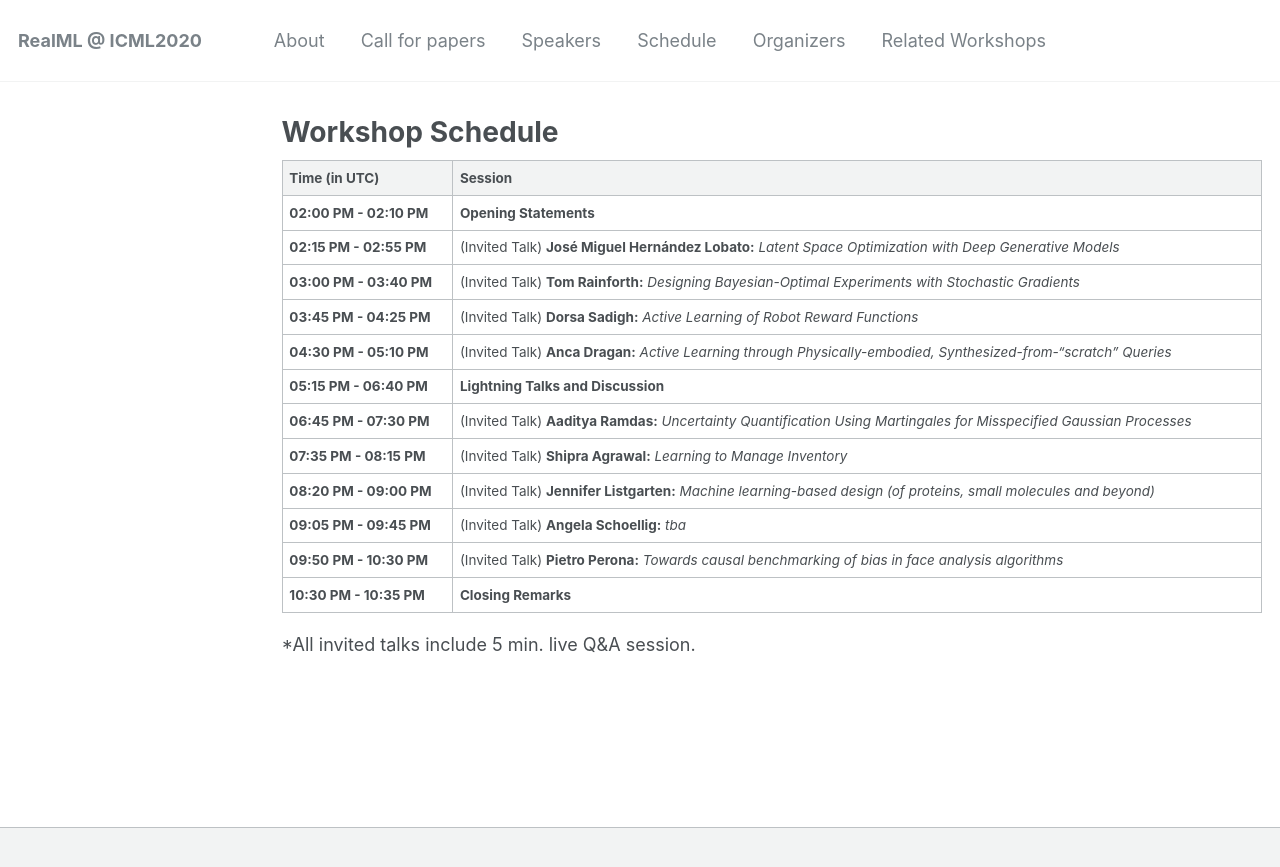
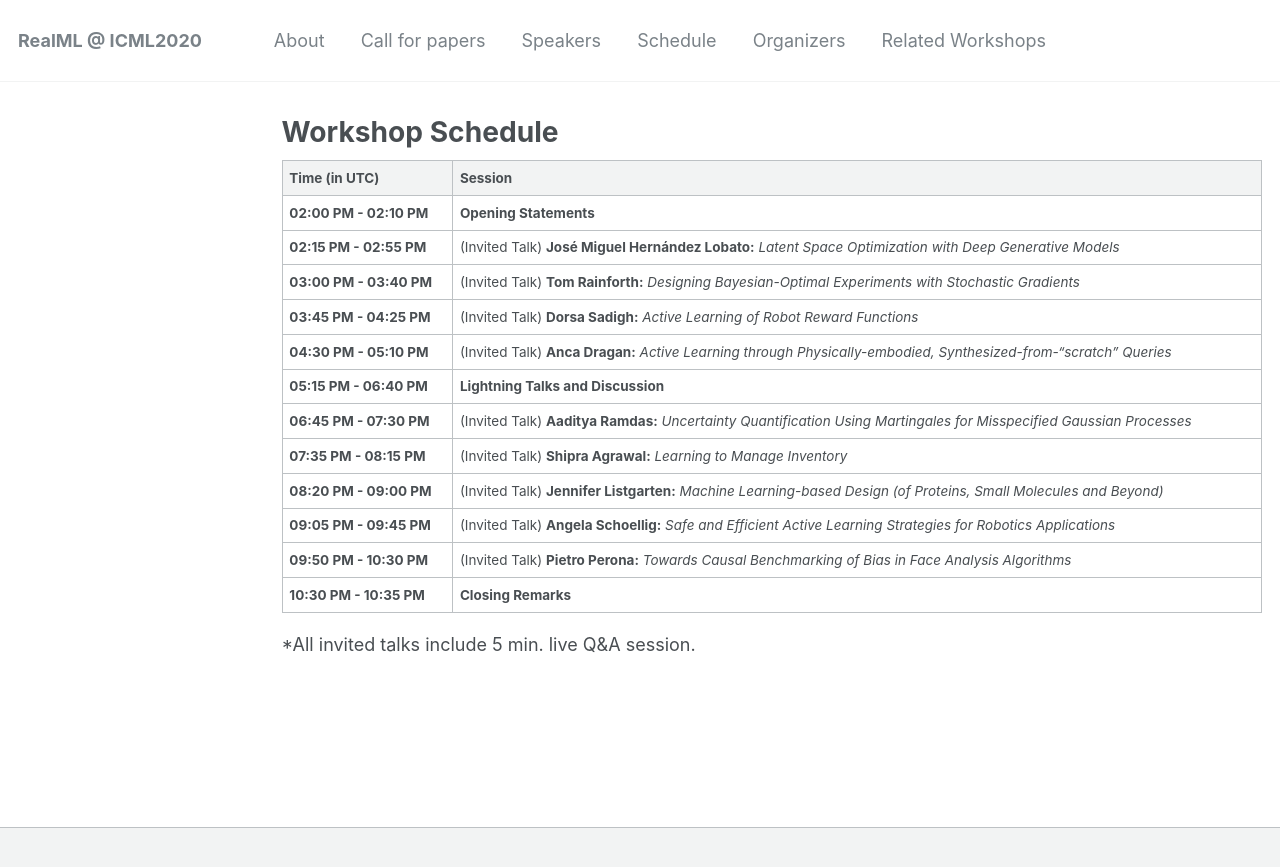
Before and after one commit to realworldml/icml2023, a Jekyll site: the page built from _pages/schedule.md, in a window 1280 px wide. Shown: the top 867 px of the page. Built offline with Jekyll 4.4.1, drawn with Linux system fonts in a browser that asks for light colours.

Commit message:
schedule

```diff
--- a/_pages/schedule.md
+++ b/_pages/schedule.md
@@ -15,9 +15,9 @@ author_profile: true
 **05:15 PM - 06:40 PM**  <a ></a> |	**Lightning Talks and Discussion**
 **06:45 PM - 07:30 PM**  <a ></a> |   (Invited Talk) **Aaditya Ramdas:** *Uncertainty Quantification Using Martingales for Misspecified Gaussian Processes*
 **07:35 PM - 08:15 PM**  <a ></a> |	(Invited Talk) **Shipra Agrawal:** *Learning to Manage Inventory*
-**08:20 PM - 09:00 PM**  <a ></a> |	(Invited Talk) **Jennifer Listgarten:** *Machine learning-based design (of proteins, small molecules and beyond)*
-**09:05 PM - 09:45 PM**  <a ></a> |	(Invited Talk) **Angela Schoellig:** *tba*
-**09:50 PM - 10:30 PM**  <a ></a> |   (Invited Talk) **Pietro Perona:** *Towards causal benchmarking of bias in face analysis algorithms*
+**08:20 PM - 09:00 PM**  <a ></a> |	(Invited Talk) **Jennifer Listgarten:** *Machine Learning-based Design (of Proteins, Small Molecules and Beyond)*
+**09:05 PM - 09:45 PM**  <a ></a> |	(Invited Talk) **Angela Schoellig:** *Safe and Efficient Active Learning Strategies for Robotics Applications*
+**09:50 PM - 10:30 PM**  <a ></a> |   (Invited Talk) **Pietro Perona:** *Towards Causal Benchmarking of Bias in Face Analysis Algorithms*
 **10:30 PM - 10:35 PM** |	**Closing Remarks**
 
 
```
